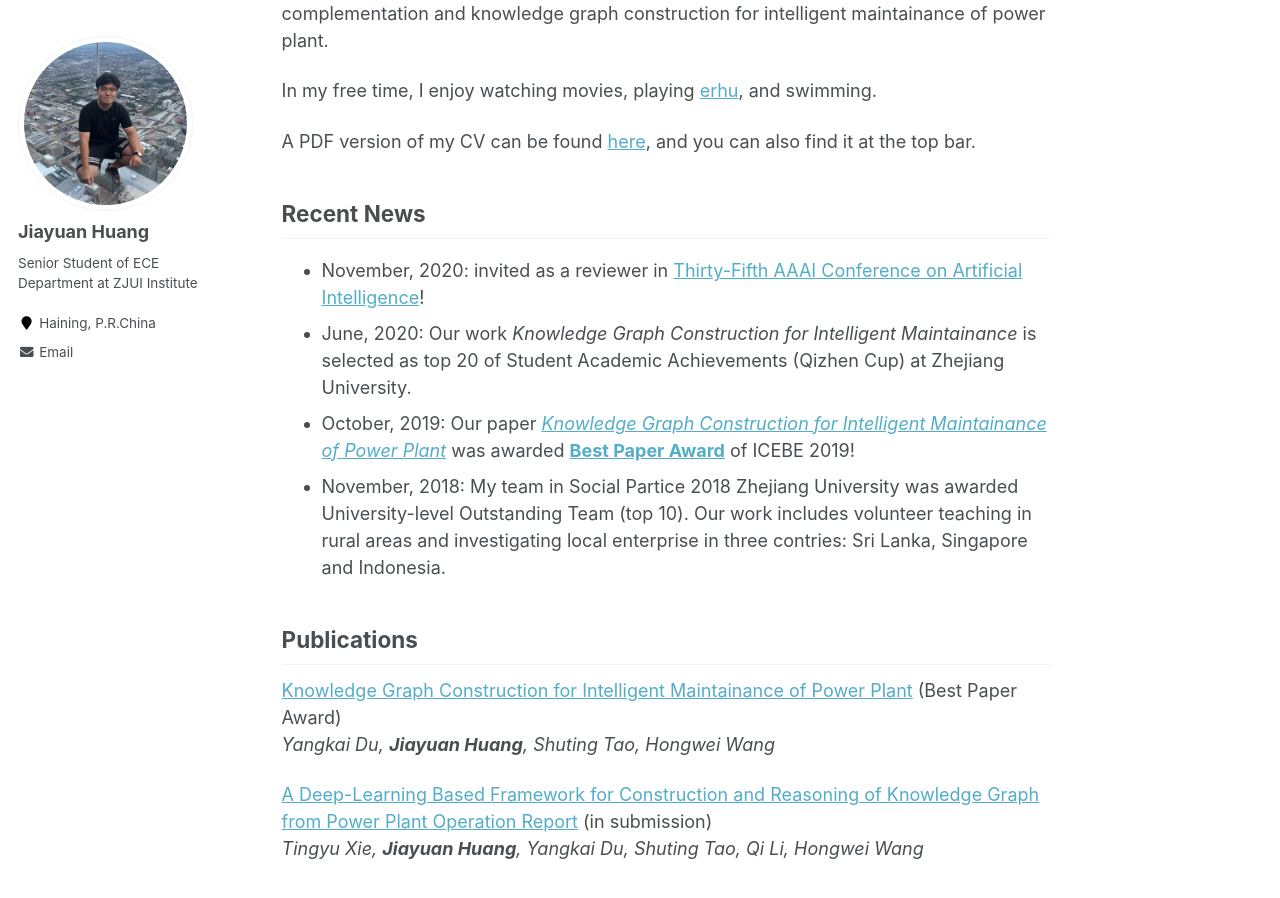
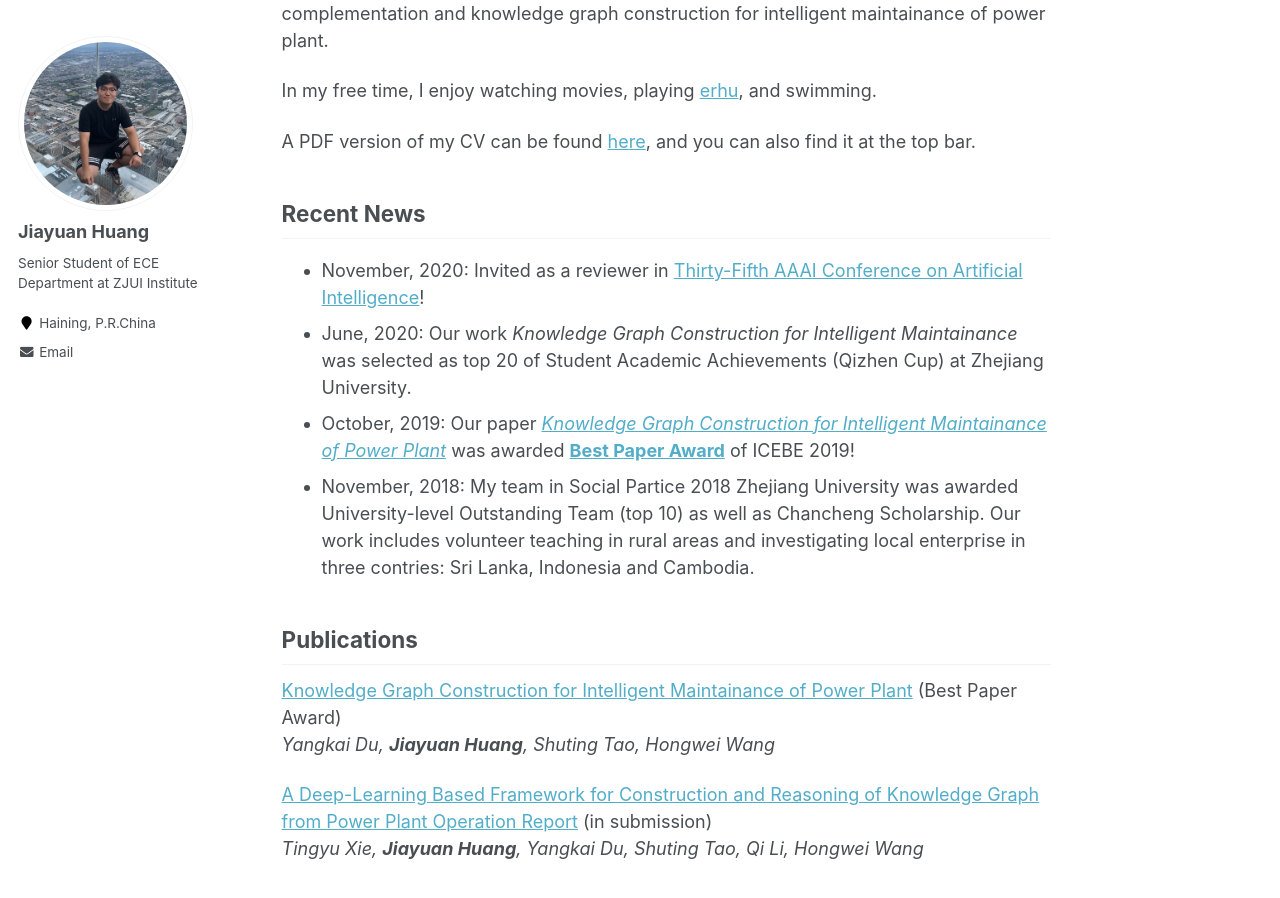
Before and after one commit to oliverh32/jiayuanhuang.github.io, a Jekyll site: the page built from _pages/about.md, in a window 1280 px wide and 900 px high, scrolled down 396 px. Built offline with Jekyll 4.4.1, drawn with Linux system fonts in a browser that asks for light colours; some of the changed text lies outside the part shown.

Commit message:
adaptation

```diff
--- a/_pages/about.md
+++ b/_pages/about.md
@@ -22,10 +22,11 @@ A PDF version of my CV can be found [here](../files/CV-Jiayuan.pdf), and you can
 
 Recent News
 ------
-- November, 2020: invited as a reviewer in [Thirty-Fifth AAAI Conference on Artificial Intelligence](https://aaai.org/Conferences/AAAI-21/)!
-- June, 2020: Our work *Knowledge Graph Construction for Intelligent Maintainance* is selected as top 20 of Student Academic Achievements (Qizhen Cup) at Zhejiang University.
+- November, 2020: Invited as a reviewer in [Thirty-Fifth AAAI Conference on Artificial Intelligence](https://aaai.org/Conferences/AAAI-21/)!
+- June, 2020: Our work *Knowledge Graph Construction for Intelligent Maintainance* was selected as top 20 of Student Academic Achievements (Qizhen Cup) at Zhejiang University.
 - October, 2019: Our paper [*Knowledge Graph Construction for Intelligent Maintainance of Power Plant*](https://link.springer.com/chapter/10.1007/978-3-030-34986-8_36) was awarded [**Best Paper Award**](https://zjui.intl.zju.edu.cn/en/news/zjui-institute/874773) of ICEBE 2019!
-- November, 2018: My team in Social Partice 2018 Zhejiang University was awarded University-level Outstanding Team (top 10). Our work includes volunteer teaching in rural areas and investigating local enterprise in three contries: Sri Lanka, Singapore and Indonesia.
+- November, 2018: My team in Social Partice 2018 Zhejiang University was awarded University-level Outstanding Team (top 10) as well as Chancheng Scholarship. Our work includes volunteer teaching in rural areas and investigating local enterprise in three contries: Sri Lanka, Indonesia and Cambodia.
+
 
 Publications
 ------
@@ -34,9 +35,6 @@ Publications
 
 [A Deep-Learning Based Framework for Construction and Reasoning of Knowledge Graph from Power Plant Operation Report](/_site/404.html) (in submission)<br>
 *Tingyu Xie, **Jiayuan Huang**, Yangkai Du, Shuting Tao, Qi Li, Hongwei Wang*
-
-
-
 
 
 Selected Projects
```
Also changed, not shown: other parts of _pages/about.md (+1 -1 lines).
